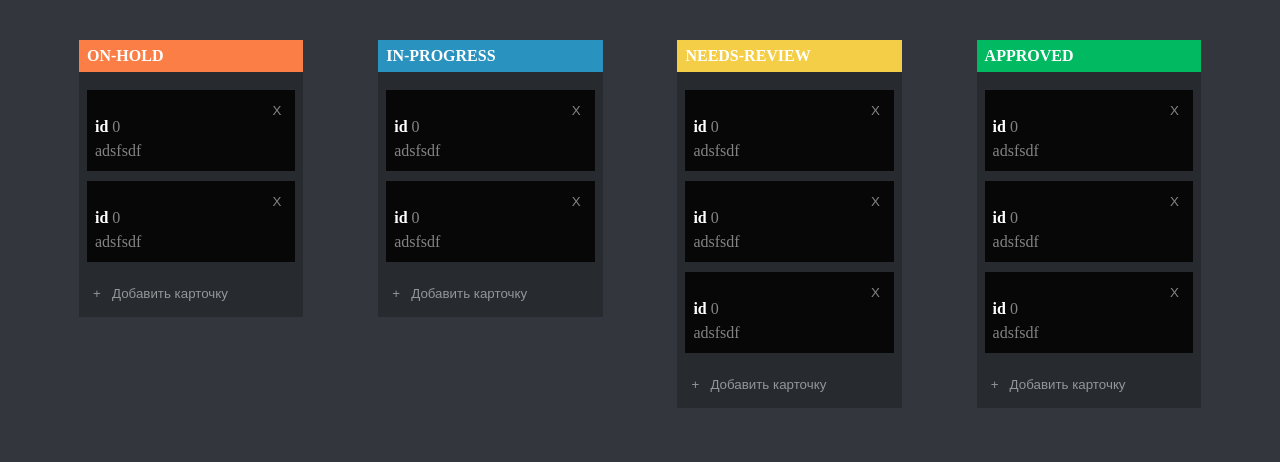
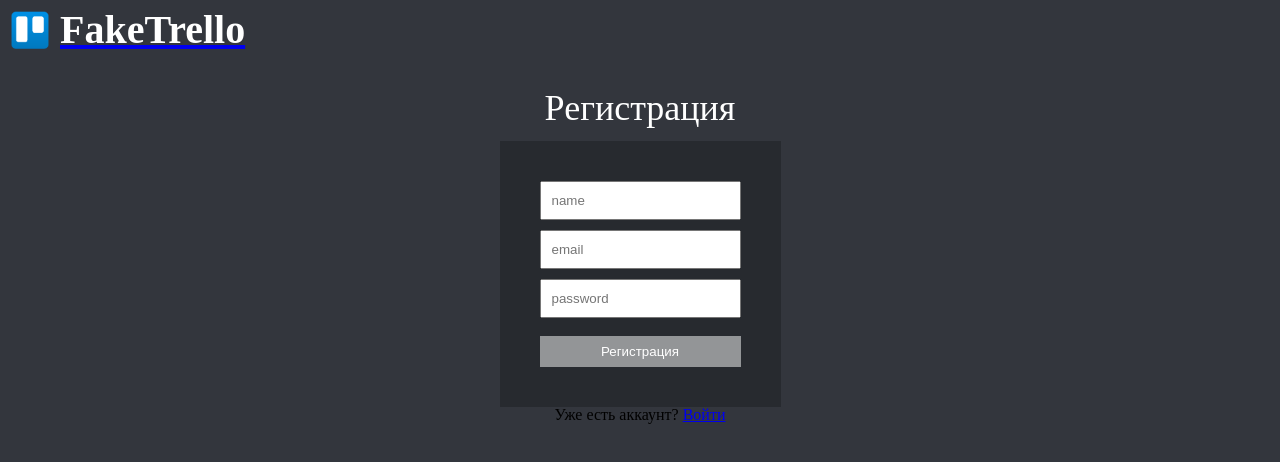
Before and after one commit to KashinGena/nekidaem, a React (Create React App) app: page /register in a window 1280 px wide. Shown: the top 462 px of the page. Built offline with nearby package versions, Linux system fonts and the light colour scheme.

Commit message:
Authorization and board was divided into pages, authorization with redux is done (work with page reloading is still on process

```diff
--- a/package.json
+++ b/package.json
@@ -6,10 +6,15 @@
     "@testing-library/jest-dom": "^5.14.1",
     "@testing-library/react": "^11.2.7",
     "@testing-library/user-event": "^12.8.3",
+    "axios": "^0.21.1",
     "node-sass": "^6.0.1",
     "react": "^17.0.2",
     "react-dom": "^17.0.2",
+    "react-redux": "^7.2.4",
+    "react-router-dom": "^5.2.0",
     "react-scripts": "4.0.3",
+    "redux": "^4.1.0",
+    "redux-thunk": "^2.3.0",
     "web-vitals": "^1.1.2"
   },
   "scripts": {
--- a/src/App.js
+++ b/src/App.js
@@ -1,25 +1,38 @@
 
 import './styles/App.scss';
 import Column from './components/Column/Column'
+import Registration from './pages/Authorization/Registration';
+import Header from './components/Header/Header';
+import { Redirect, Route, Switch } from 'react-router-dom';
+import Board from './pages/Board/Board';
+import {useSelector} from 'react-redux'
+import Login from './pages/Authorization/Login';
 
- const tasks ={
-   'ON_HOLD':[{id:0,text:"adsfsdf"},{id:0,text:"adsfsdf"}],
-   'IN_PROGRESS':[{id:0,text:"adsfsdf"},{id:0,text:"adsfsdf"}],
-   'NEEDS_REVIEW':[{id:0,text:"adsfsdf"},{id:0,text:"adsfsdf"},{id:0,text:"adsfsdf"}],
-   'APPROVED':[{id:0,text:"adsfsdf"},{id:0,text:"adsfsdf"},{id:0,text:"adsfsdf"},{id:0,text:"adsfsdf"}]
- }
+
 
 function App() {
+  const isAuth = useSelector ( state => state.authReducer.isAuth)
+
+
+
   return (
     <div className="app">
-      <div className="container">
-        <div className="app__inner">
-          <Column title="ON-HOLD" color='#fb7e46' tasks={tasks['ON_HOLD']}/>
-          <Column title="IN-PROGRESS" color='#2a92bf' tasks={tasks['IN_PROGRESS']}/>
-          <Column title="NEEDS-REVIEW" color='#f4ce46' tasks={tasks['NEEDS_REVIEW']}/>
-          <Column title="APPROVED" color='#00b961' tasks={tasks['NEEDS_REVIEW']}/>
-        </div>
-      </div>
+
+      <Header isAuth={isAuth}/>
+      <Switch>
+        <Route exact path = "/">
+          {!isAuth? <Redirect to='/register'/> : <Board/>}
+        </Route>
+        <Route path ='/login'>
+          {isAuth? <Redirect to='/'/> :<Login isAuth={isAuth}/>}
+        </Route>
+        <Route path ='/register'>
+          {isAuth? <Redirect to='/'/> :<Registration isAuth={isAuth}/>}
+        </Route>
+        <Redirect to ='/'/>
+      </Switch>
+
+
 
     </div>
   );
--- a/src/components/Column/Column.scss
+++ b/src/components/Column/Column.scss
@@ -3,7 +3,7 @@
 
 .column {
     width: 20%;
-    background-color: #292b31;
+
     background-color: darken( #33363d,5);
     &__header {
         padding: $padding;
--- a/src/index.js
+++ b/src/index.js
@@ -2,11 +2,21 @@ import React from 'react';
 import ReactDOM from 'react-dom';
 import App from './App';
 import reportWebVitals from './reportWebVitals';
+import { Provider } from 'react-redux'
+import { BrowserRouter as Router } from 'react-router-dom';
+
+
+import store from './redux/store'
 
 ReactDOM.render(
-  <React.StrictMode>
-    <App />
-  </React.StrictMode>,
+  <Router>
+     <Provider store={store}>
+      <App />
+    </Provider>
+  </Router>
+
+
+  ,
   document.getElementById('root')
 );
 
--- /dev/null
+++ b/src/pages/Authorization/Authorization.scss
@@ -0,0 +1,32 @@
+@import '/src/styles/_variables';
+
+.auth {
+    display: flex;
+    justify-content: center;
+    align-items: center;
+    flex-direction: column;
+    margin-top: 30px;
+    &__title {
+        font-size: 36px;
+        color:#fff;
+        margin-bottom: 15px;
+    }
+    &__form {
+        background-color: darken( #33363d,5);
+        display: flex;
+        flex-direction: column;
+        padding: 40px;
+    }
+    &__input {
+        margin-bottom: 10px;
+        padding: 10px;
+
+    }
+    &__login-btn {
+        @extend %button;
+        background-color: $main-color;
+        color: #fff;
+        margin-top: 8px;
+
+    }
+}
--- /dev/null
+++ b/src/pages/Authorization/Login.jsx
@@ -0,0 +1,55 @@
+import React from 'react'
+import './Authorization.scss'
+import {useDispatch} from 'react-redux'
+import {auth} from '../../redux/actions/auth'
+import { NavLink, Redirect } from 'react-router-dom'
+
+
+const Login = (isAuth) => {
+    console.log(isAuth);
+
+    if (isAuth) <Redirect to ='/'/>
+    const [name,setName] = React.useState('')
+    const [password,setPassword] = React.useState('')
+    const dispatch = useDispatch()
+
+    const onLoginHandler = (e) => {
+        e.preventDefault();
+        const payload = {
+            'username': name,
+            'password': password
+        }
+        dispatch(auth(payload))
+    }
+
+    return (
+        <div className="auth">
+            <h1 className="auth__title">Авторизация</h1>
+            <form action="" className="auth__form">
+                <input
+                    className='auth__input'
+                    type='text' placeholder='name'
+                    value={name}
+                    onChange= {(event) =>setName(event.target.value)}
+                    required
+                />
+                <input
+                    className='auth__input'
+                    type='text' placeholder='password'
+                    value={password}
+                    onChange= {(event) =>setPassword(event.target.value)}
+                    required
+                />
+
+                <button className="auth__login-btn"
+                        onClick={onLoginHandler}
+                >
+                    Войти
+                </button>
+            </form>
+            <div>Нет аккаунта? <NavLink to='/register'>Зарегистрируйтесь</NavLink></div>
+        </div>
+    )
+}
+
+export default Login
--- /dev/null
+++ b/src/pages/Authorization/Registration.jsx
@@ -0,0 +1,67 @@
+import React from 'react'
+import './Authorization.scss'
+import {useDispatch} from 'react-redux'
+import {auth} from '../../redux/actions/auth'
+import { NavLink,Redirect } from 'react-router-dom'
+
+
+
+const Registration = ({isAuth}) => {
+
+
+    const [name,setName] = React.useState('')
+    const [email,setEmail] = React.useState('')
+    const [password,setPassword] = React.useState('')
+    const dispatch = useDispatch()
+
+
+    const onLoginHandler = (e) => {
+        e.preventDefault();
+        const payload = {
+            'username': name,
+            'email':email,
+            'password': password
+        }
+        dispatch(auth(payload))
+
+    }
+
+    return (
+
+        <div className="auth">
+            <h1 className="auth__title">Регистрация</h1>
+            <form action="" className="auth__form">
+                <input
+                    className='auth__input'
+                    type='text' placeholder='name'
+                    value={name}
+                    onChange= {(event) =>setName(event.target.value)}
+                    required
+                />
+                <input
+                    className='auth__input'
+                    type='text' placeholder='email'
+                    value={email}
+                    onChange= {(event) =>setEmail(event.target.value)}
+                />
+                <input
+                    className='auth__input'
+                    type='text' placeholder='password'
+                    value={password}
+                    onChange= {(event) =>setPassword(event.target.value)}
+                    required
+                />
+
+                <button className="auth__login-btn"
+                        onClick={onLoginHandler}
+                >
+                    Регистрация
+                </button>
+            </form>
+            <div>Уже есть аккаунт? <NavLink to='/login'>Войти</NavLink></div>
+        </div>
+
+    )
+}
+
+export default Registration
--- /dev/null
+++ b/src/pages/Board/Board.jsx
@@ -0,0 +1,28 @@
+import React from 'react'
+import Column from '../../components/Column/Column'
+
+
+
+ const tasks ={
+   'ON_HOLD':[{id:0,text:"adsfsdf"},{id:0,text:"adsfsdf"}],
+   'IN_PROGRESS':[{id:0,text:"adsfsdf"},{id:0,text:"adsfsdf"}],
+   'NEEDS_REVIEW':[{id:0,text:"adsfsdf"},{id:0,text:"adsfsdf"},{id:0,text:"adsfsdf"}],
+   'APPROVED':[{id:0,text:"adsfsdf"},{id:0,text:"adsfsdf"},{id:0,text:"adsfsdf"},{id:0,text:"adsfsdf"}]
+ }
+const Board = () => {
+  return (
+    <div className="app">
+      <div className="container">
+        <div className="app__inner">
+           <Column title="ON-HOLD" color='#fb7e46' tasks={tasks['ON_HOLD']}/>
+          <Column title="IN-PROGRESS" color='#2a92bf' tasks={tasks['IN_PROGRESS']}/>
+          <Column title="NEEDS-REVIEW" color='#f4ce46' tasks={tasks['NEEDS_REVIEW']}/>
+          <Column title="APPROVED" color='#00b961' tasks={tasks['NEEDS_REVIEW']}/>
+        </div>
+      </div>
+
+    </div>
+  );
+}
+
+export default Board;
```
Also changed, not shown: 1 other file (tests, documents, lock files or other folders).
